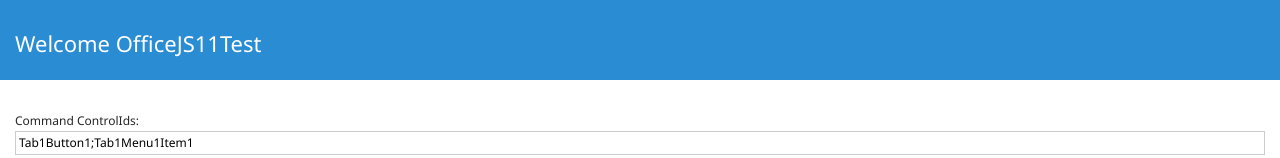
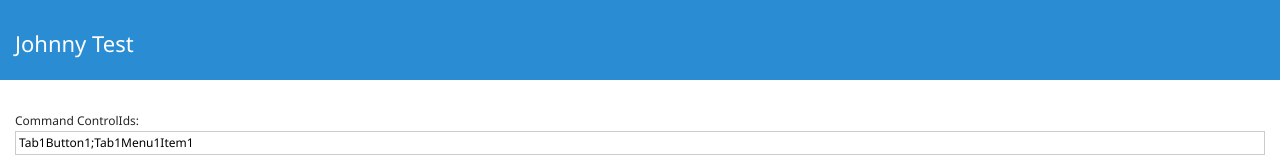
Before and after one commit to t-johnnyroy/t-johnnyroy.github.io, a plain HTML site: page index.html in a window 1280 px wide. Shown: the top 158 px of the page. Drawn offline with Linux system fonts and the light colour scheme.

Commit message:
test html change

```diff
--- a/index.html
+++ b/index.html
@@ -51,7 +51,7 @@
     <!-- Page content -->
     <div id="content-header">
         <div class="padding">
-            <h1>Welcome OfficeJS11Test</h1>
+            <h1>Johnny Test</h1>
         </div>
     </div>
     <div id="content-main">
```
